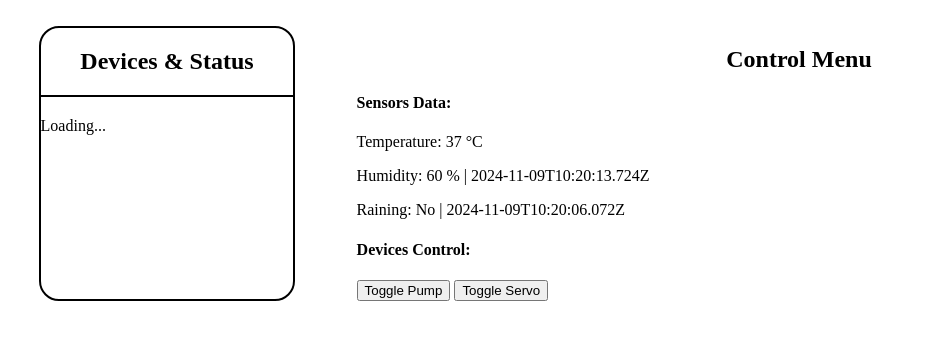
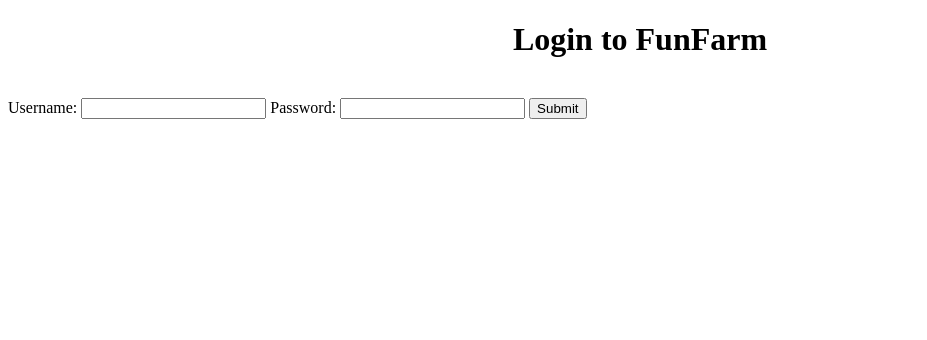
Before and after one commit to cuongnguyen112354/funfarm, a Django app: page / in a window 1280 px wide. Shown: the top 340 px of the page, without its empty margins (0-927 px from the left). Run offline with Django 5.2, Linux system fonts and the light colour scheme; data comes from the database, SQL or seed files in the repository; parts of the project's set-up code (start-up, migrations or seed data) failed here and were passed over.

Commit message:
Update login/logout feature

```diff
--- a/iotApp/admin.py
+++ b/iotApp/admin.py
@@ -1,6 +1,7 @@
 from django.contrib import admin
-from .models import Device, TempHumidSensorData, RainSensorData
+from .models import Land, Device, TempHumidSensorData, RainSensorData
 
+admin.site.register(Land)
 admin.site.register(Device)
 admin.site.register(TempHumidSensorData)
 admin.site.register(RainSensorData)
--- a/iotApp/models.py
+++ b/iotApp/models.py
@@ -1,4 +1,13 @@
 from django.db import models
+from django.contrib.auth.models import User
+
+class Land(models.Model):
+    owner = models.ForeignKey(User, on_delete=models.CASCADE, related_name='lands')
+    name = models.CharField(max_length=100)
+    location = models.CharField(max_length=255, blank=True, null=True)
+
+    def __str__(self):
+        return f"{self.name} - Owned by {self.owner.username}"
 
 class Device(models.Model):
     DEVICE_TYPES = [
@@ -7,6 +16,7 @@
         ('CONTROL_SYSTEM', 'Hệ thống điều khiển')
     ]
 
+    land = models.ForeignKey(Land, on_delete=models.CASCADE, related_name='devices')
     name = models.CharField(max_length=100)
     device_type = models.CharField(max_length=50, choices=DEVICE_TYPES)
     status = models.CharField(max_length=50, default='inactive')
--- a/iotApp/templates/index.html
+++ b/iotApp/templates/index.html
@@ -6,8 +6,6 @@
    <meta charset="UTF-8">
    <meta name="viewport" content="width=device-width, initial-scale=1.0">
    <link rel="stylesheet" href="{% static 'styles.css' %}">
-   <link rel="stylesheet" href="{% static 'simulation.css' %}">
-   <!-- <link rel="stylesheet" href="../static/styles.css"> -->
    <title>Fun Farm</title>
 </head>
 <body>
@@ -36,10 +34,9 @@
             <button id="servo-toggle" onclick="toggleDevice('Servo')">Toggle Servo</button>
          </div>
       </div>
+
+      <a href="{% url 'logout' %}">Logout</a>
    </div>
-
-   {% block content %}
-   {% endblock %}
 
    <script>
       function updateDeviceStatus() {
--- /dev/null
+++ b/iotApp/templates/login.html
@@ -0,0 +1,28 @@
+<!DOCTYPE html>
+<html lang="en">
+<head>
+   <meta charset="UTF-8">
+   <meta name="viewport" content="width=device-width, initial-scale=1.0">
+   <title>Login</title>
+</head>
+<body>
+   <center>
+      <h1>Login to FunFarm</h1>
+   </center>
+
+   <br>
+
+   <div>
+      <form method="POST", action="">
+         {% csrf_token %}
+         <label>Username: </label>
+         <input type="text" name="username">
+
+         <label>Password: </label>
+         <input type="password" name="password">
+
+         <input type="submit" />
+      </form>
+   </div>
+</body>
+</html>
--- a/iotApp/urls.py
+++ b/iotApp/urls.py
@@ -2,10 +2,15 @@
 from . import views
 
 urlpatterns = [
-   path('', views.home, name='home'),
+   path('', views.loginPage, name='login'),
+   path('logout/', views.logoutPage, name='logout'),
+
+   path('home/', views.home, name='home'),
+
    path('device-status/', views.get_device_status, name='device-status'),
-   path('get-sensor-data/', views.get_sensor_data, name='get_sensor_data'),
-   path('toggle-device/', views.toggle_device, name='toggle_device'),
-   path("update_data/", views.update_data, name="update_data"),
-   path("get_data/", views.get_data, name="get_data"),
+   path('get-sensor-data/', views.get_sensor_data, name='get-sensor-data'),
+   path('toggle-device/', views.toggle_device, name='toggle-device'),
+
+   path("update_data/", views.update_data, name="update-data"),
+   path("get_data/", views.get_data, name="get-data")
 ]
--- a/iotApp/views.py
+++ b/iotApp/views.py
@@ -1,12 +1,29 @@
 from django.shortcuts import render
-from .models import Device, TempHumidSensorData, RainSensorData
-from django.http import JsonResponse
+from .models import Land, Device, TempHumidSensorData, RainSensorData
+from django.http import JsonResponse, HttpResponse
 from django.views.decorators.csrf import csrf_exempt
+from django.shortcuts import redirect
+from django.contrib.auth import authenticate, login, logout
 import json
 
-# Create your views here.
+def loginPage(request):
+   if request.method == 'POST':
+      username = request.POST['username']
+      password = request.POST['password']
+      user = authenticate(request ,username=username, password=password)
+      if user is not None:
+         login(request, user)
+         return redirect('home')
+      return HttpResponse('Sai thông tin đăng nhập!')
+   else:
+      return render(request, 'login.html')
+
+def logoutPage(request):
+   logout(request)
+   return redirect('login')
+
 def home(request):
-   devices = Device.objects.all().values('name', 'status')
+   devices = Device.objects.all()
    return render(request, 'index.html', { 'devices': devices })
 
 def get_device_status(request):
--- a/static-all/simulation.css
+++ b/static-all/simulation.css
@@ -1,7 +1,15 @@
+h3 {
+   text-align: center;
+   border-bottom: 3px solid blue;
+   margin-top: 0px;
+   padding-bottom: 10px;
+}
+
 .simulate {
-   padding: 30px;
+   position: fixed;
+   padding: 10px;
    border: 3px solid blue;
+   border-radius: 20px;
    right: 10px;
    bottom: 10px;
-   width: 100px;
 }
--- a/static-all/styles.css
+++ b/static-all/styles.css
@@ -6,6 +6,14 @@
 
 .title {
    text-align: center;
+}
+
+.status {
+   padding: 10px;
+   border: 2px solid black;
+   border-radius: 20px;
+   height: auto;
+   width: 20%;
 }
 
 .status .title {
@@ -17,13 +25,6 @@
 #device-list {
    padding-inline-start: 0px;
    margin: 20px auto;
-}
-
-.status {
-   border: 2px solid black;
-   border-radius: 20px;
-   height: auto;
-   width: 20%;
 }
 
 .device {
@@ -60,3 +61,8 @@
 .menu {
    width: 70%;
 }
+
+button.logout-button {
+   height: 20px;
+   border-radius: 10px;
+}
```
Also changed, not shown: iotApp/templates/choose.html (added, +23 -0 lines), iotApp/migrations/0007_land_device_land.py (added), iotApp/migrations/0008_remove_land_area_alter_device_land.py (added).
